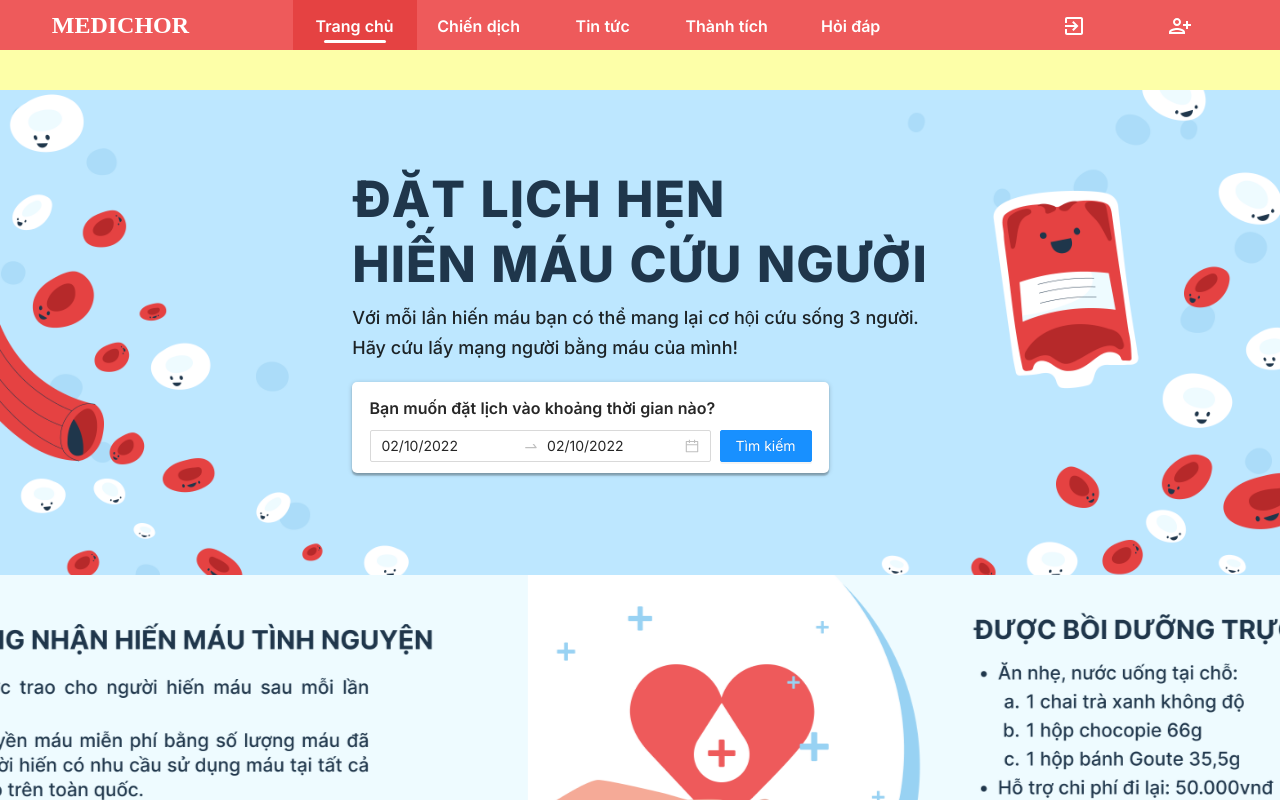
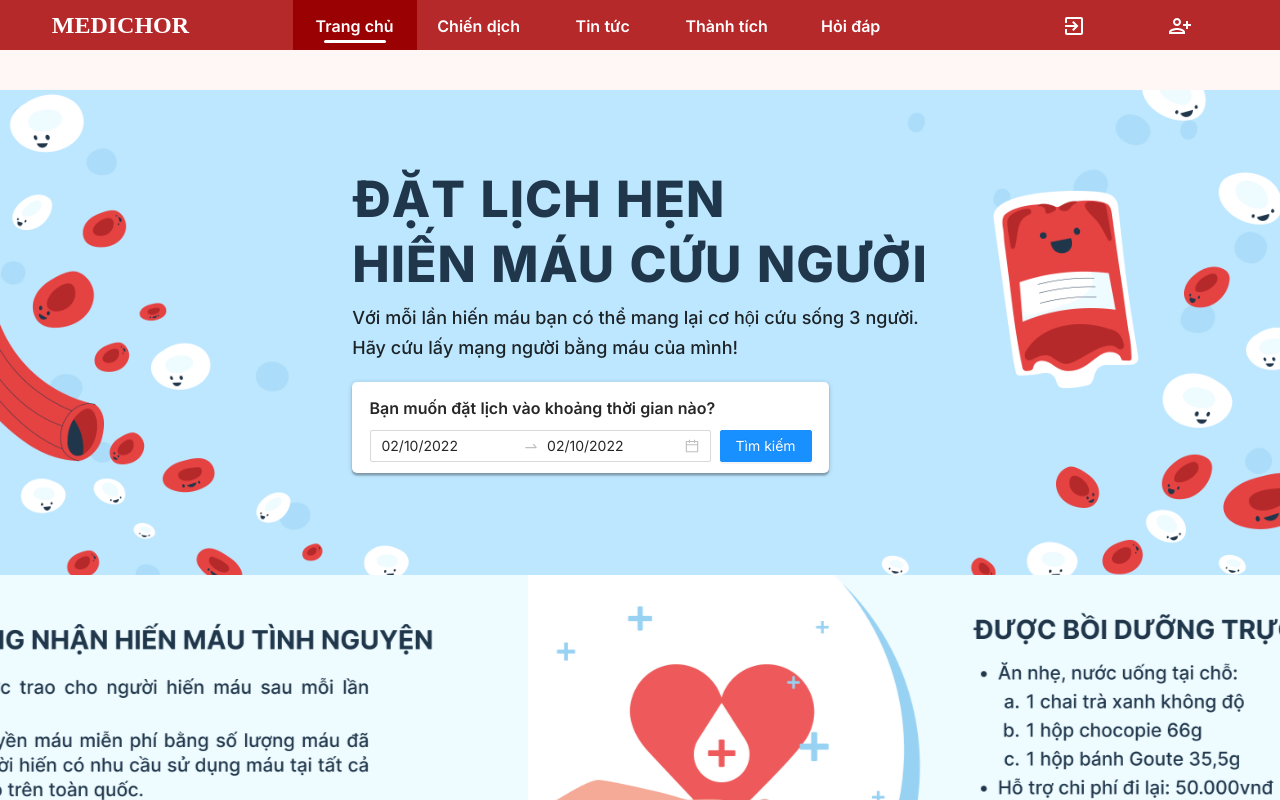
Before and after one commit to SWP391-Fall2022/BloodDonor-Frontend, a React (Create React App) app: page / in a window 1280 px wide. Shown: the top 800 px of the page. Built offline with nearby package versions, Linux system fonts and the light colour scheme; a web font is replaced by a local one.

Commit message:
Update navbar color

```diff
--- a/src/components/NavBar/navigation.css
+++ b/src/components/NavBar/navigation.css
@@ -11,7 +11,7 @@
 }
 
 .nav {
-  background-color: var(--primary-400);
+  background-color: var(--primary-900);
   overflow: hidden;
   height: 50px;
 }
@@ -33,12 +33,12 @@ p {
 }
 
 .active {
-  background-color: var(--primary-600);
+  background-color: var(--primary-1000);
 }
 
 /* Change the color of links on hover */
 .nav a:hover {
-  background-color: var(--primary-600);
+  background-color: var(--primary-1000);
   color: white;
 }
 
--- a/src/components/NavBar/scrollingtext.css
+++ b/src/components/NavBar/scrollingtext.css
@@ -1,5 +1,5 @@
 #mainmodal{
-    background-color: #FDFFA8;
+    background-color: #fff6f6;
 }
 .marquee {
 	color: #F44A43;
```
